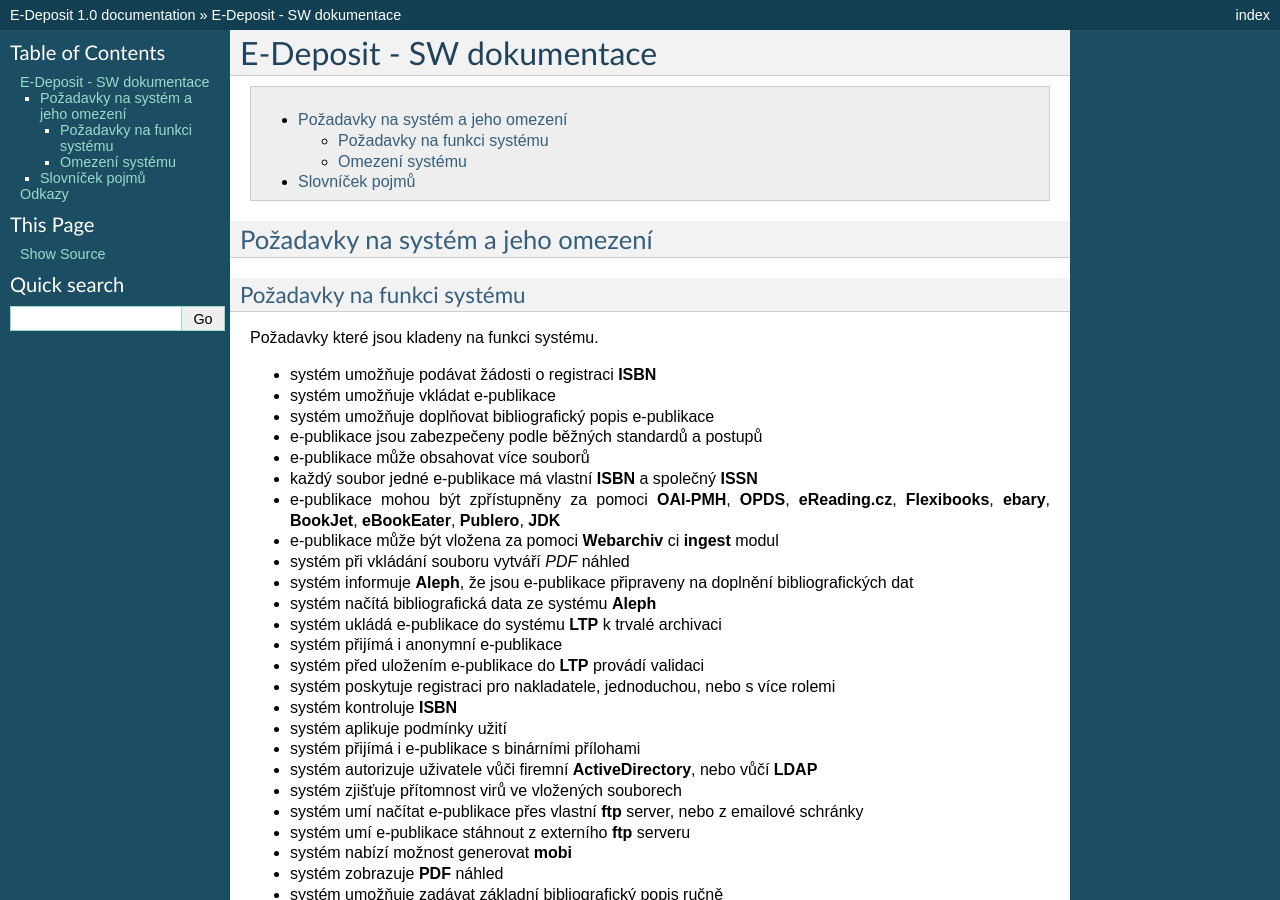
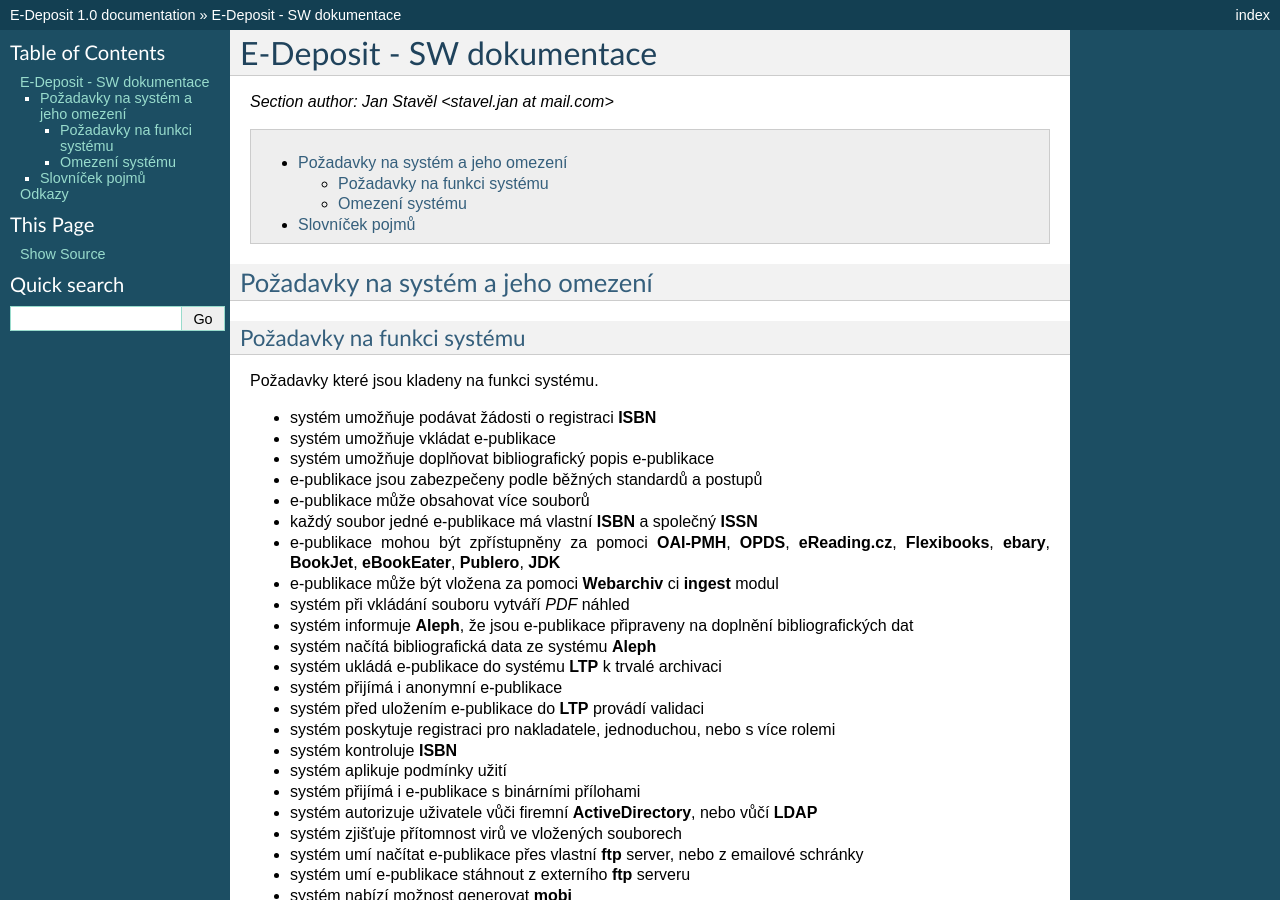
Before and after one commit to edeposit/edeposit.policy, a Sphinx documentation site: the page built from docs/index.rst, in a window 1280 px wide and 900 px high. Built offline with Sphinx 7.4.7, drawn with Linux system fonts in a browser that asks for light colours.

Commit message:
added author

```diff
--- a/docs/conf.py
+++ b/docs/conf.py
@@ -79,7 +79,7 @@ exclude_patterns = ['_build']
 
 # If true, sectionauthor and moduleauthor directives will be shown in the
 # output. They are ignored by default.
-#show_authors = False
+show_authors = True
 
 # The name of the Pygments (syntax highlighting) style to use.
 pygments_style = 'sphinx'
--- a/docs/index.rst
+++ b/docs/index.rst
@@ -8,6 +8,8 @@
 
 E-Deposit - SW dokumentace
 ==========================
+
+.. sectionauthor:: Jan Stavěl <stavel.jan at mail.com>
 
 .. contents::
    :local:
```
Also changed, not shown: 6 other files.
